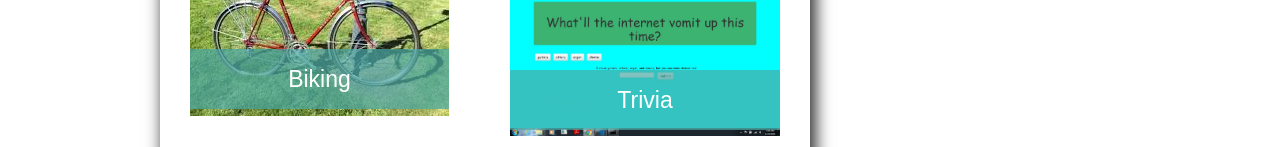
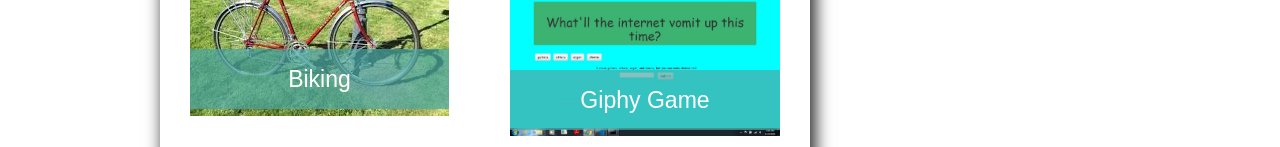
Before and after one commit to wkelley2017/github.io, a plain HTML site: page portfolio.html in a window 1280 px wide. Shown: the part 805-952 px from the top of the page. Drawn offline with Linux system fonts and the light colour scheme; files that its build step writes are made by us from their sources.

Commit message:
always something

```diff
--- a/portfolio.html
+++ b/portfolio.html
@@ -80,7 +80,7 @@
                             <a href="https://wkelley2017.github.io/willgiff/">
                         <img src="Images/willgiff.JPG" alt="Trivia">
 
-                        <span class="label" >Trivia</span>
+                        <span class="label" >Giphy Game</span>
                              </a>
 
                     </div>
```
